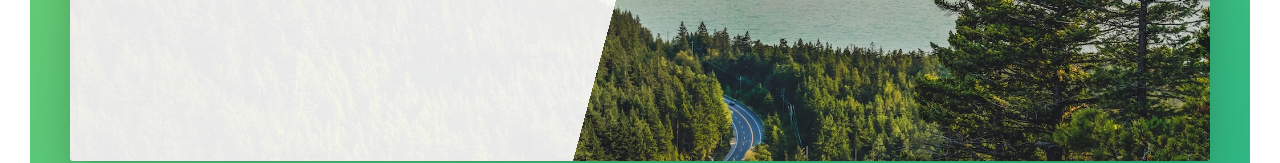
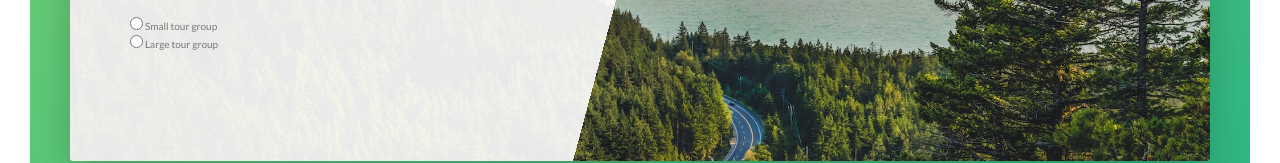
Before and after one commit to MichBrusilo/N2Project, a website: page index.html in a window 1280 px wide. Shown: the part 5185-5348 px from the top of the page. Drawn offline with Linux system fonts and the light colour scheme.

Commit message:
Add radio buttons to book section

```diff
--- a/index.html
+++ b/index.html
@@ -270,7 +270,16 @@
                                         <input type="email" class="form__input" placeholder="Email adress" id="email" required>
                                         <label for="email" class="form__label">Email adress</label>
                                 </div>
-
+                                <div class="form__group">
+                                    <div class="form__radio-group">
+                                        <input type="radio" class="form__radio-input" id="small">
+                                        <label for="small" class="form__radio-label">Small tour group</label>
+                                    </div>
+                                    <div class="form__radio-group">
+                                        <input type="radio" class="form__radio-input" id="large">
+                                        <label for="large" class="form__radio-label">Large tour group</label>
+                                    </div>
+                                </div>
                             </form>
                         </div>
                     </div>
--- a/sass/components/form.scss
+++ b/sass/components/form.scss
@@ -16,7 +16,7 @@
         border-bottom: 3px solid transparent;
         width: 90%;
         display: block;
-
+        transition: all .3s;
         &:focus {
             outline: none;
             box-shadow: 0 1rem 2rem rgba($color-black, .1);
```
Also changed, not shown: css/style.css, sass/pages/_home.scss (line endings or trailing spaces).
